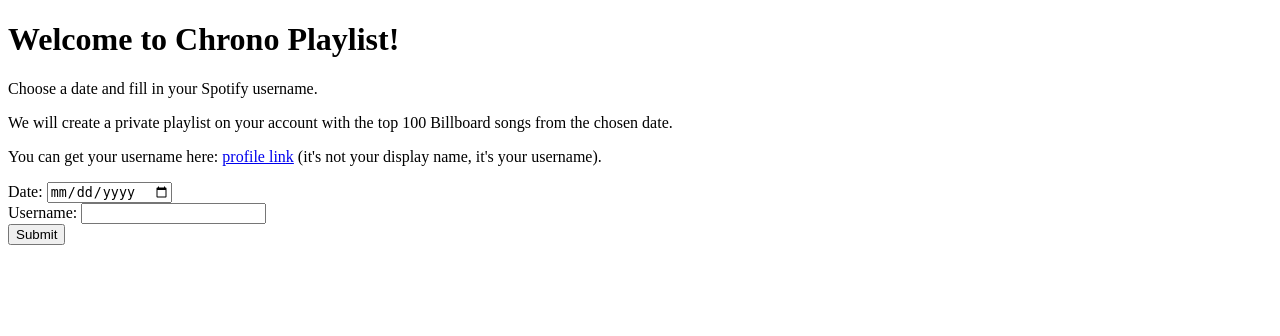
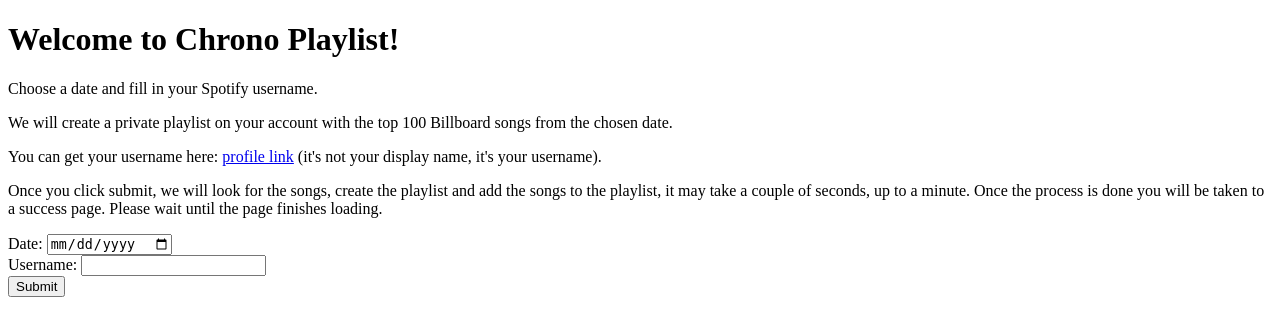
Before and after one commit to aricvs/chrono-playlist, a Python web app: template templates/index.html in a window 1280 px wide. Shown: the top 336 px of the page. Run offline with Jinja, Linux system fonts and the light colour scheme; the template is opened without the code that fills it, so the values that code supplies are empty.

Commit message:
Add more paragraphs with the instructions

```diff
--- a/app.py
+++ b/app.py
@@ -72,7 +72,6 @@ def submit():
         user=username, playlist_id=playlist_id, tracks=songs_uris
     )
 
-    # Add function to create another playlist
     return render_template("submit.html")
 
 
--- a/templates/index.html
+++ b/templates/index.html
@@ -12,6 +12,9 @@
         <p>
             You can get your username here: <a href="https://www.spotify.com/account/profile/">profile link</a> (it's not your display name, it's your username).
         </p>
+        <p>
+            Once you click submit, we will look for the songs, create the playlist and add the songs to the playlist, it may take a couple of seconds, up to a minute. Once the process is done you will be taken to a success page. Please wait until the page finishes loading.
+        </p>
         <form action="{{ url_for("submit") }}" method="POST">
             <label for="date">Date:</label>
             <input type="date" name="date" id="date">
```
